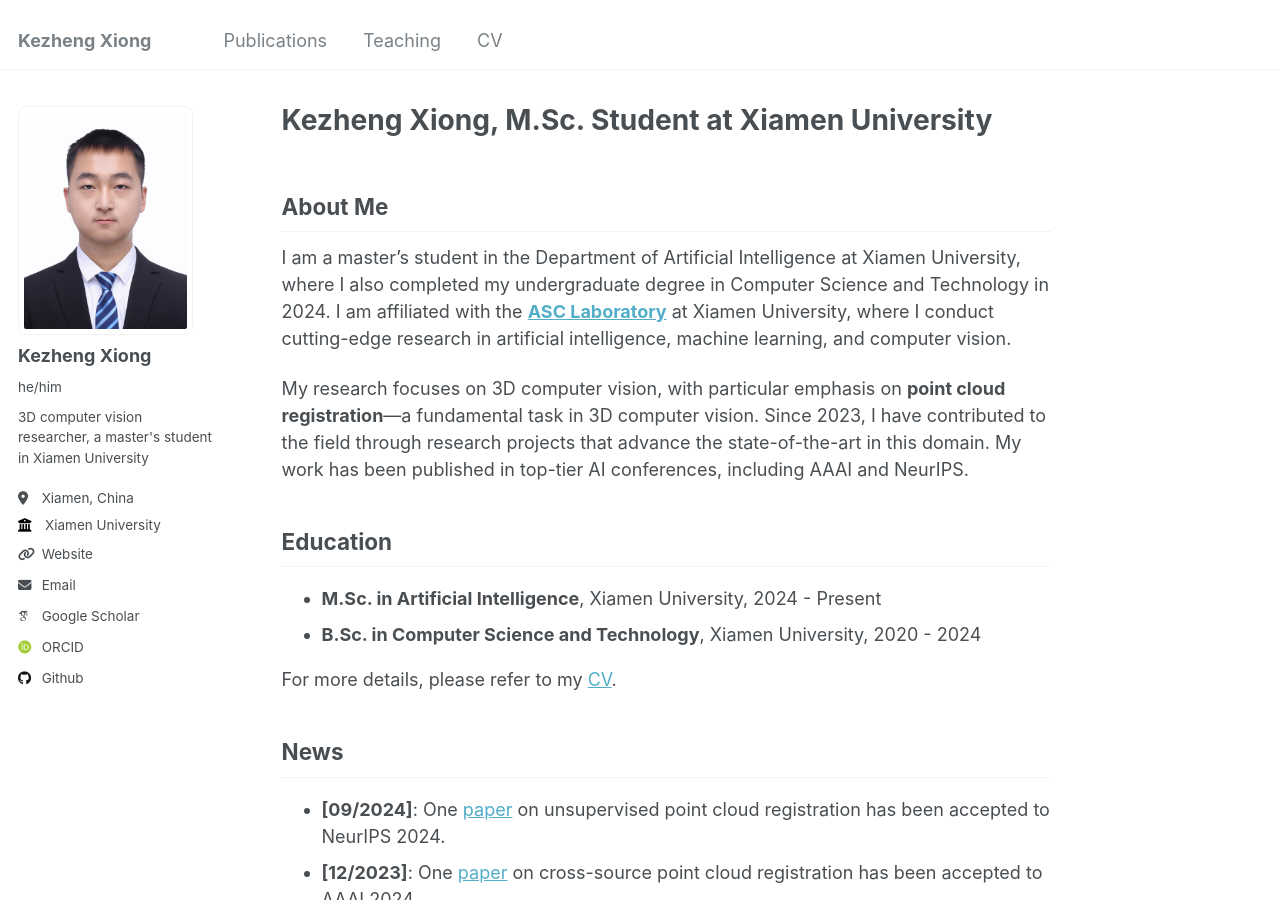
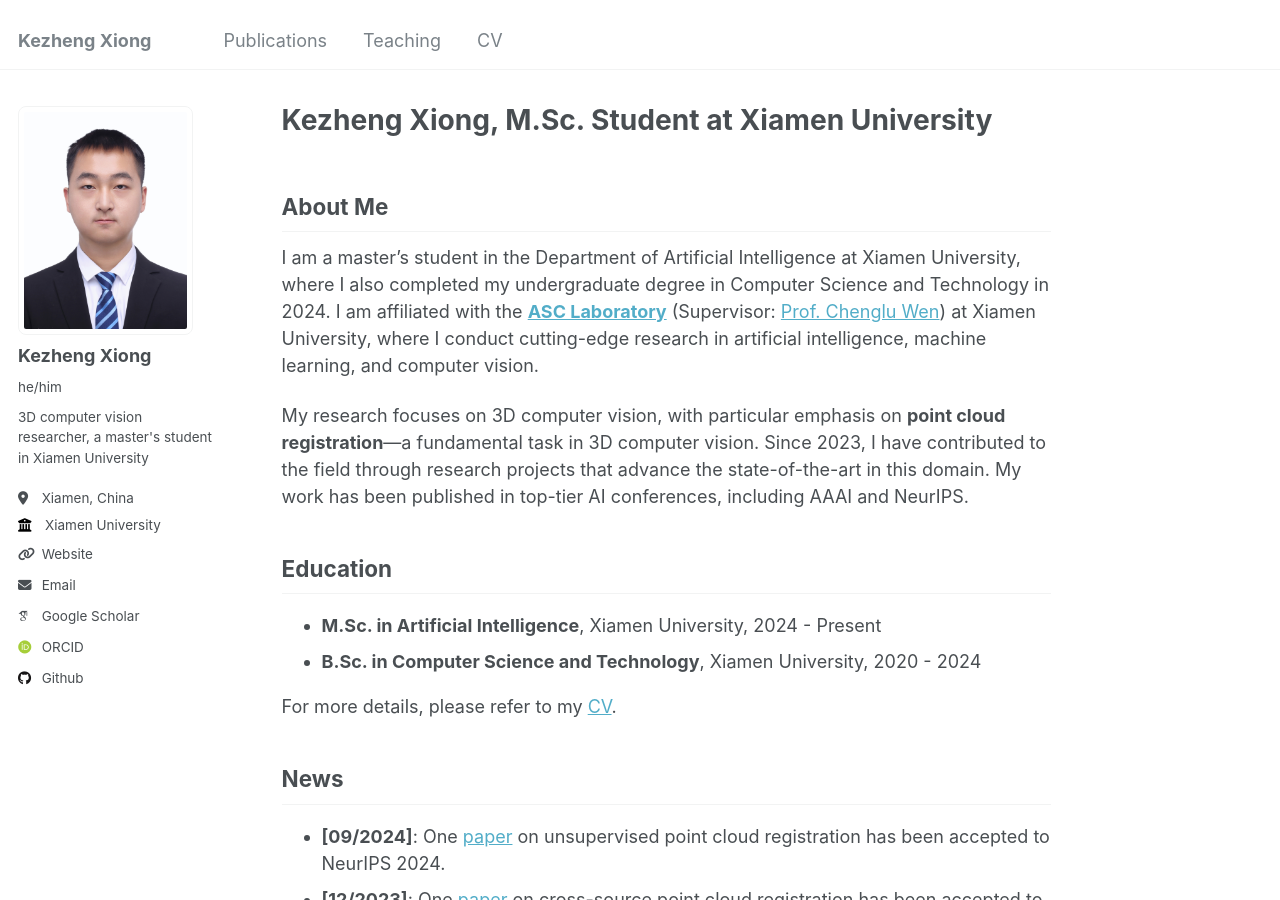
Before and after one commit to kezheng1204/kezheng1204.github.io, a Jekyll site: the page built from _pages/about.md, in a window 1280 px wide and 900 px high. Built offline with Jekyll 4.4.1, drawn with Linux system fonts in a browser that asks for light colours; some web fonts are replaced.

Commit message:
update about page

```diff
--- a/_pages/about.md
+++ b/_pages/about.md
@@ -9,7 +9,7 @@ redirect_from:
 
 ## About Me
 
-I am a master's student in the Department of Artificial Intelligence at Xiamen University, where I also completed my undergraduate degree in Computer Science and Technology in 2024. I am affiliated with the **[ASC Laboratory](https://asc.xmu.edu.cn/t/xiongkezheng)** at Xiamen University, where I conduct cutting-edge research in artificial intelligence, machine learning, and computer vision.
+I am a master's student in the Department of Artificial Intelligence at Xiamen University, where I also completed my undergraduate degree in Computer Science and Technology in 2024. I am affiliated with the **[ASC Laboratory](https://asc.xmu.edu.cn/t/xiongkezheng)** (Supervisor: [Prof. Chenglu Wen](https://asc.xmu.edu.cn/t/wenchengluChengluWen)) at Xiamen University, where I conduct cutting-edge research in artificial intelligence, machine learning, and computer vision.
 
 My research focuses on 3D computer vision, with particular emphasis on **point cloud registration**—a fundamental task in 3D computer vision. Since 2023, I have contributed to the field through research projects that advance the state-of-the-art in this domain. My work has been published in top-tier AI conferences, including AAAI and NeurIPS.
 
```
